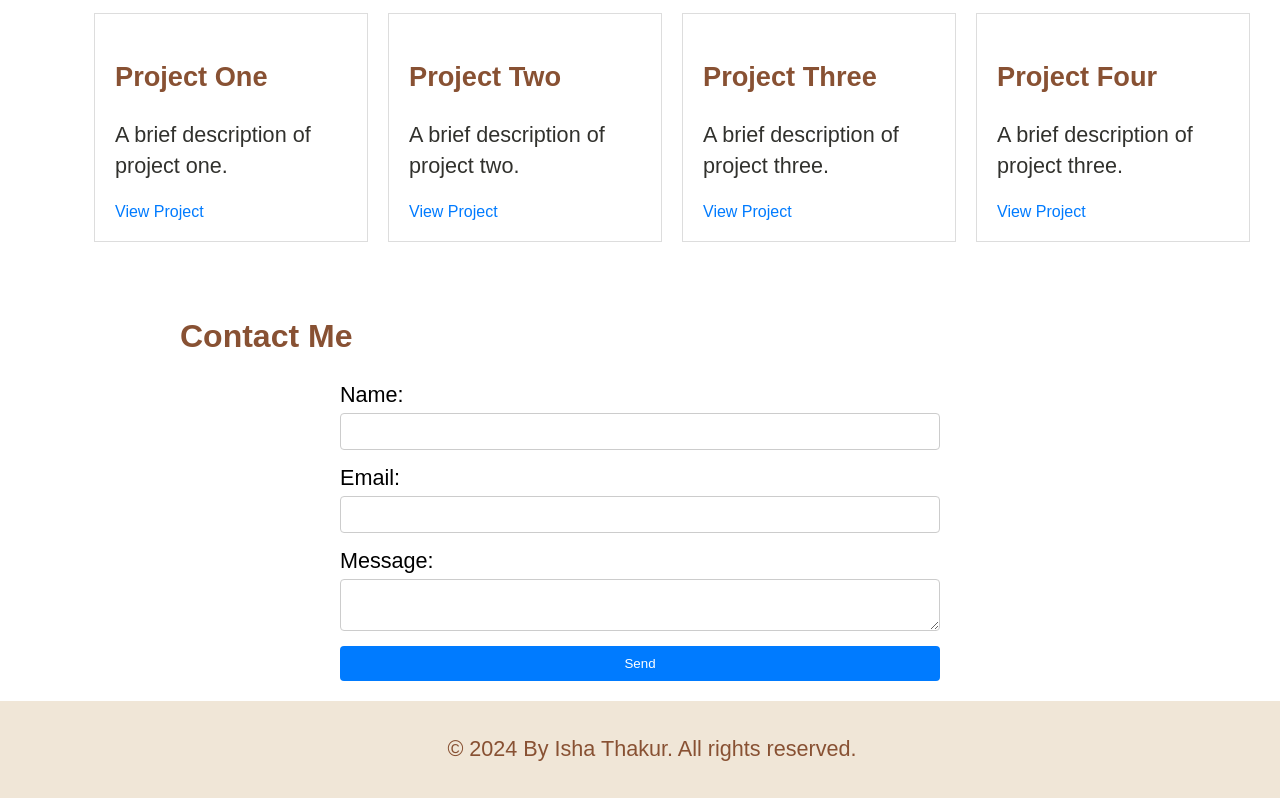
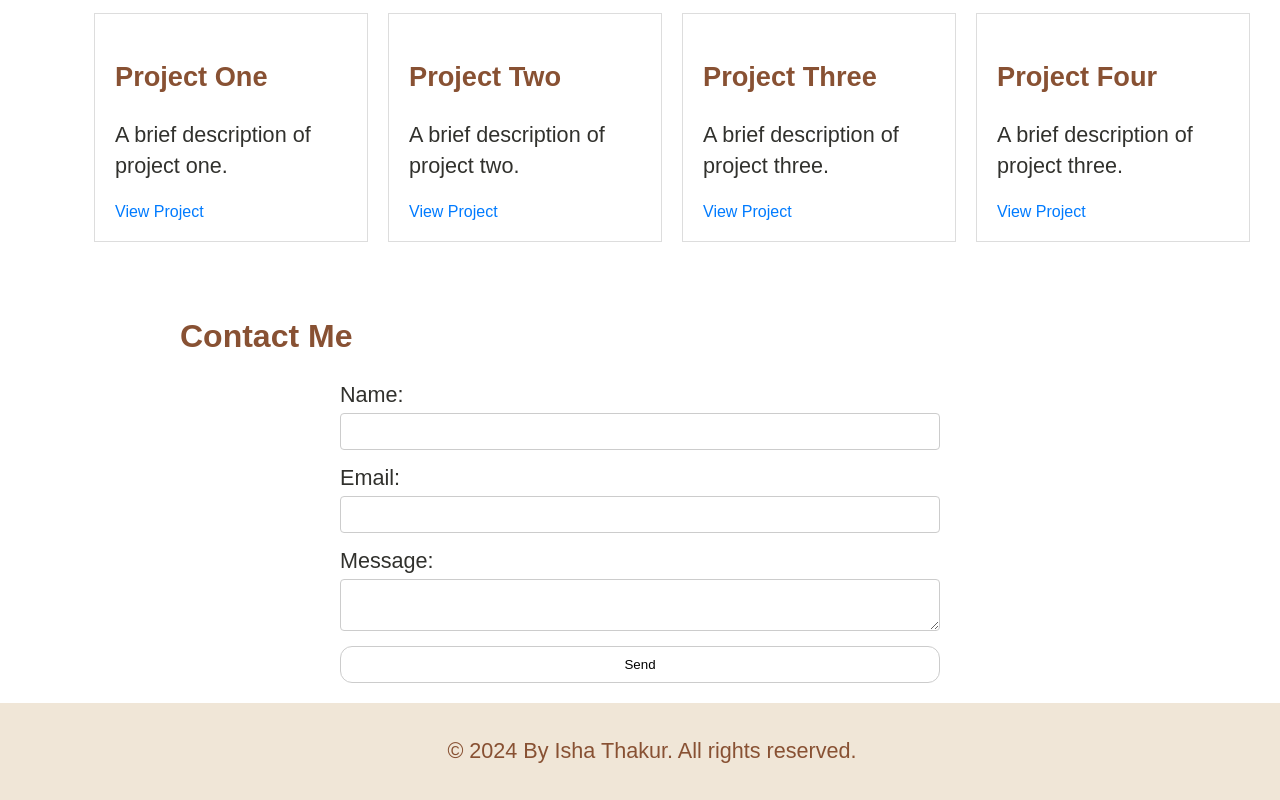
Before and after one commit to ishat005/my-portfolio, a React (Create React App) app: page / in a window 1280 px wide. Shown: the part 4030-4830 px from the top of the page. Built offline with nearby package versions, Linux system fonts and the light colour scheme.

Commit message:
modified stylings for button in contact form

```diff
--- a/src/components/Contact/Contact.css
+++ b/src/components/Contact/Contact.css
@@ -41,6 +41,7 @@
     display: flex;
     flex-direction: column;
     font-size: 1.35rem;
+    color: rgba(49, 49, 45, 1);
   }
 
   .contact-form input,
@@ -53,15 +54,16 @@
 
   .contact-form button {
     padding: 10px;
-    background-color: #007bff;
-    color: white;
-    border: none;
-    border-radius: 4px;
+    background-color: #ffffff;
+    color: black;
+    border: 1px solid #ccc;
+    border-radius: 12px;
     cursor: pointer;
   }
 
   .contact-form button:hover {
-    background-color: #0056b3;
+    background-color: #94b8df;
+    color: white;
   }
 
   .error {
```
